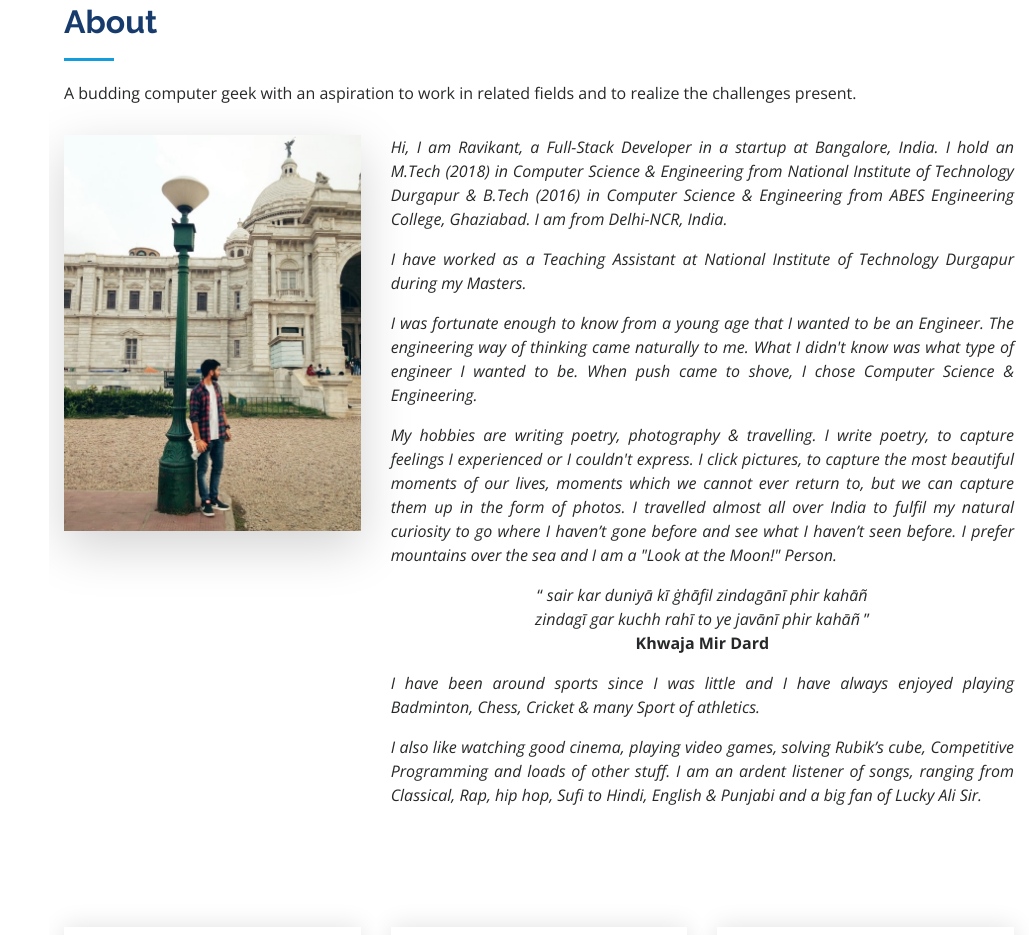
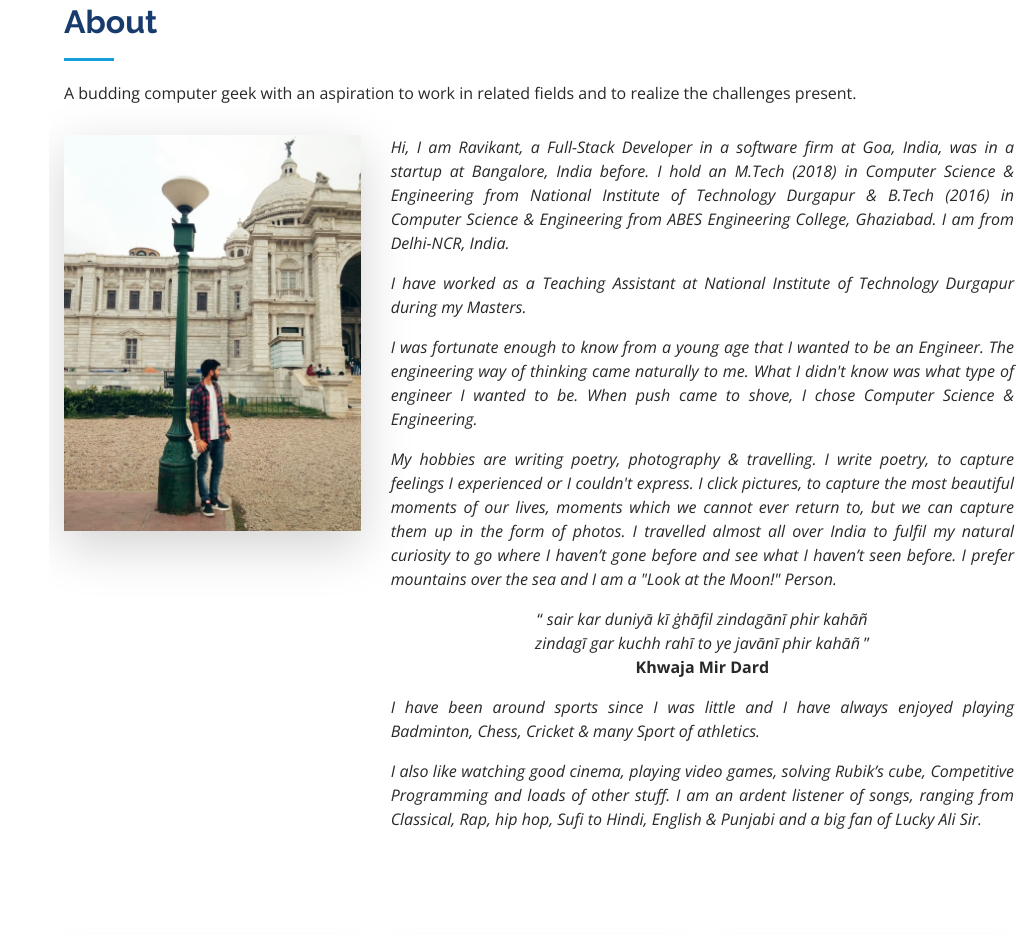
Before and after one commit to ravikantsinghsta/ravikantsinghsta.github.io, a plain HTML site: page index.html in a window 1280 px wide. Shown: the part 857-1792 px from the top of the page, without its empty margins (251-1280 px from the left). Drawn offline with nearby package versions, Linux system fonts and the light colour scheme.

Commit message:
Update index.html

```diff
--- a/index.html
+++ b/index.html
@@ -82,7 +82,7 @@
                   <div class="col-lg-8 pt-4 pt-lg-0 content" data-aos="fade-left">
                      <!-- <h3>Full-Stack Developer &amp; Web Developer.</h3> -->
                      <p class="font-italic text-justify">
-                        Hi, I am Ravikant, a Full-Stack Developer in a startup at Bangalore, India. I hold an M.Tech (2018) in Computer Science & Engineering from National Institute of Technology Durgapur & B.Tech (2016) in Computer Science & Engineering from ABES Engineering College, Ghaziabad. I am from Delhi-NCR, India.
+                        Hi, I am Ravikant, a Full-Stack Developer in a software firm at Goa, India, was in a startup at Bangalore, India before. I hold an M.Tech (2018) in Computer Science & Engineering from National Institute of Technology Durgapur & B.Tech (2016) in Computer Science & Engineering from ABES Engineering College, Ghaziabad. I am from Delhi-NCR, India.
                      </p>
                      <p class="font-italic text-justify">
                         I have worked as a Teaching Assistant at National Institute of Technology Durgapur during my Masters.
```
